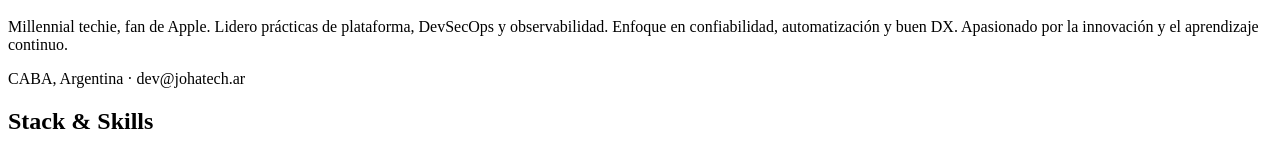
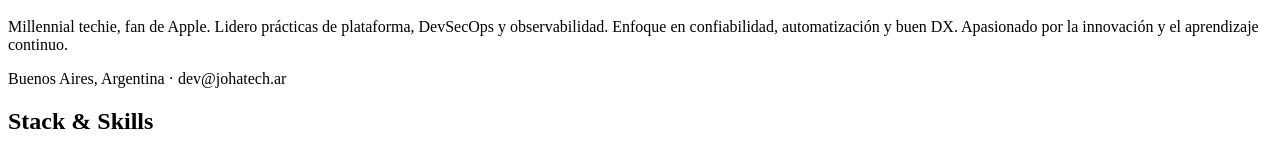
Before and after one commit to johannmx/johatech-landing, a React (Vite) app: page / in a window 1280 px wide. Shown: the part 1460-1615 px from the top of the page. Built offline with nearby package versions, Linux system fonts and the light colour scheme; the HTML template or start-up script is replaced by a standard one.

Commit message:
fix: url linkedin

```diff
--- a/src/App.jsx
+++ b/src/App.jsx
@@ -5,12 +5,12 @@
   tagline: 'DevOps · SRE & Cloud Engineer',
   about:
     'Millennial techie, fan de Apple. Lidero prácticas de plataforma, DevSecOps y observabilidad. Enfoque en confiabilidad, automatización y buen DX. Apasionado por la innovación y el aprendizaje continuo.',
-  location: 'CABA, Argentina',
+  location: 'Buenos Aires, Argentina',
   emailPrimary: 'j@johatech.com',
   emailLab: 'dev@johatech.ar',
   socials: {
     github: 'https://github.com/johannmx',
-    linkedin: 'https://www.linkedin.com/in/johann.medina',
+    linkedin: 'https://www.linkedin.com/in/johannmedina',
     x: 'https://x.com/johannmx'
   },
   skills: [
```
